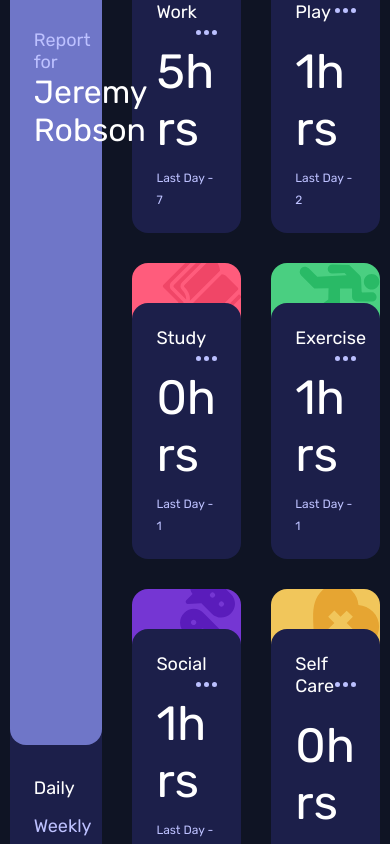
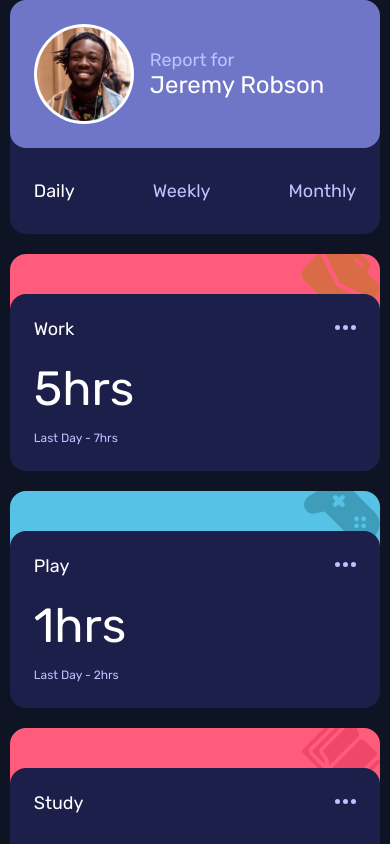
Before and after one commit to asharifauzan/react-time-tracking-dashboard, a React (Create React App) app: page / in a window 390 px wide. Shown: the top 844 px of the page. Built offline with nearby package versions, Linux system fonts and the light colour scheme.

Commit message:
MOBILE: apply design responsive

```diff
--- a/src/App.module.scss
+++ b/src/App.module.scss
@@ -8,8 +8,8 @@
 }
 
 .App {
-  width: 100vw;
-  height: 100vh;
+  min-width: 100vw;
+  min-height: 100vh;
   display: flex;
   align-items: center;
   justify-content: center;
--- a/src/Components/Base/styles.module.scss
+++ b/src/Components/Base/styles.module.scss
@@ -2,6 +2,7 @@
 
 .container {
   display: flex;
+  flex-direction: column;
   width: 95%;
   height: max-content;
 }
@@ -9,5 +10,6 @@
 @media screen and (min-width: $desktop) {
   .container {
     width: 80%;
+    flex-direction: row;
   }
 }
--- a/src/Components/Card/Component.jsx
+++ b/src/Components/Card/Component.jsx
@@ -14,7 +14,7 @@ function Card(props) {
           {props.activity.current}hrs
         </h3>
         <span className={styles.text_muted}>
-          Last {props.timemode.charAt(0).toUpperCase() + props.timemode.slice(1)} - {props.activity.previous}
+          Last {props.timemode.charAt(0).toUpperCase() + props.timemode.slice(1)} - {props.activity.previous}hrs
         </span>
       </div>
     </div>
--- a/src/Components/Card/styles.module.scss
+++ b/src/Components/Card/styles.module.scss
@@ -3,7 +3,7 @@
 
 .card {
   flex-grow: 1;
-  width: 29%;
+  width: 100%;
 }
 
 .card_header {
@@ -74,3 +74,9 @@
     font-size: 12px;
   }
 }
+
+@media screen and (min-width: $desktop) {
+  .card {
+    width: 29%;
+  }
+}
--- a/src/Components/Control/Profile/Component.jsx
+++ b/src/Components/Control/Profile/Component.jsx
@@ -7,8 +7,10 @@ function Profile({name}) {
       <div className={styles.avatar}>
         <img src={ProfilePic} alt={name} />
       </div>
-      <p>Report for</p>
-      <span className={styles.name}>{name}</span>
+      <div>
+        <p>Report for</p>
+        <span className={styles.name}>{name}</span>
+      </div>
     </div>
   )
 }
--- a/src/Components/Control/styles.module.scss
+++ b/src/Components/Control/styles.module.scss
@@ -3,10 +3,12 @@
 .control_wrapper {
   display: flex;
   flex-direction: column;
-  width: 25%;
+  width: 100%;
 }
 
 .profile_wrapper {
+  display: flex;
+  align-items: center;
   background-color: $desaturated-blue;
   border-radius: $sm-b-radius;
   padding: $md-padding;
@@ -16,15 +18,15 @@
   .avatar {
     min-width: 20px;
     min-height: 20px;
-    width: 45%;
-    height: max-content;
+    height: 100px;
+    width: auto ;
     display: flex;
     justify-content: center;
     align-items: center;
     padding: 3px;
     border-radius: 100%;
     background-color: $white;
-    margin-bottom: 3rem;
+    margin-right: $sm-padding;
   }
 
   .avatar img {
@@ -35,8 +37,7 @@
   p { color: $pale-blue; }
 
   .name {
-    font-size: 32px;
-    margin-bottom: calc($sm-padding + $lg-padding);
+    font-size: 24px;
     display: inline-block;
   }
 }
@@ -52,7 +53,7 @@
   .time_control {
     margin-top: $sm-b-radius;
     display: flex;
-    flex-direction: column;
+    justify-content: space-between;
     padding: $md-padding;
   }
 
@@ -70,3 +71,29 @@
     color: $white;
   }
 }
+
+@media screen and (min-width: $desktop) {
+  .control_wrapper {
+    width: 25%;
+  }
+
+  .profile_wrapper {
+    flex-direction: column;
+    align-items: flex-start;
+
+    .avatar {
+      width: 45%;
+      height: auto;
+      margin-bottom: 3rem;
+      margin-right: 0;
+    }
+
+    .name {
+      font-size: 32px;
+    }
+  }
+
+  .time_control {
+    flex-direction: column;
+  }
+}
--- a/src/Components/Schedule/styles.module.scss
+++ b/src/Components/Schedule/styles.module.scss
@@ -5,8 +5,18 @@
   justify-content: space-between;
   align-content: space-between;
   flex-wrap: wrap;
-  width: 75%;
-  column-gap: $gap;
-  row-gap: $gap;
-  margin-left: $gap;
+  width: 100%;
+  row-gap: $sm-gap;
+  margin-top: $sm-gap;
 }
+
+@media screen and (min-width: $desktop) {
+  .activity_wrapper {
+    width: 75%;
+    margin-left: 0;
+    column-gap: $lg-gap;
+    margin-left: $lg-gap;
+    row-gap: $lg-gap;
+    margin-top: 0;
+  }
+}
--- a/src/_variable.scss
+++ b/src/_variable.scss
@@ -1,9 +1,10 @@
 // device width
-$mobile             : 375;
-$desktop            : 1440;
+$mobile             : 375px;
+$desktop            : 1440px;
 
 // general
-$gap                : 30px;
+$sm-gap             : 20px;
+$lg-gap             : 30px;
 
 // color theme
 $light-red          : hsl(15, 100%, 70%);
```
